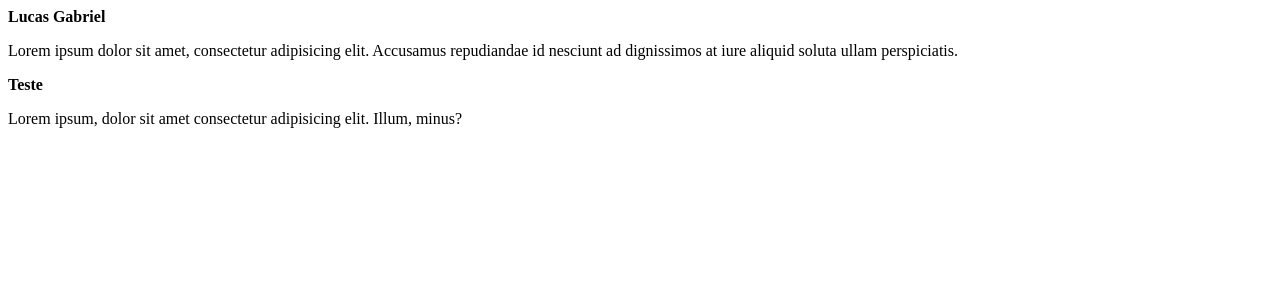
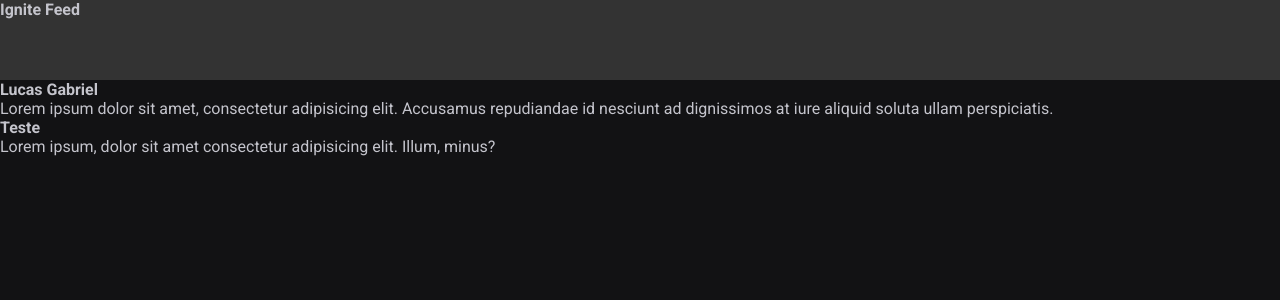
Before and after one commit to lwkas-gabriel/Projetos-e-Aulas---Rocketseat, a React (Vite) app in the folder ignite-reactjs-2022/01-fundamentos-reactjs/: page / in a window 1280 px wide. Shown: the top 300 px of the page. Built offline with nearby package versions, Linux system fonts and the light colour scheme.

Commit message:
inicio componente Header e css global

```diff
--- a/ignite-reactjs-2022/01-fundamentos-reactjs/index.html
+++ b/ignite-reactjs-2022/01-fundamentos-reactjs/index.html
@@ -2,8 +2,14 @@
 <html lang="en">
   <head>
     <meta charset="UTF-8" />
+
+    <link rel="preconnect" href="https://fonts.googleapis.com" />
+    <link rel="preconnect" href="https://fonts.gstatic.com" crossorigin />
+
     <link rel="icon" type="image/svg+xml" href="/src/favicon.svg" />
     <meta name="viewport" content="width=device-width, initial-scale=1.0" />
+
+    <link href="https://fonts.googleapis.com/css2?family=Roboto:wght@400;700&display=swap" rel="stylesheet" />
     <title>App Teste</title>
   </head>
   <body>
--- a/ignite-reactjs-2022/01-fundamentos-reactjs/src/App.jsx
+++ b/ignite-reactjs-2022/01-fundamentos-reactjs/src/App.jsx
@@ -1,9 +1,11 @@
-import { useState } from 'react'
-import { Post } from "./post"
+import { Header } from "./components/Header"
+import { Post } from "./Post"
+import "./global.css"
 
 export function App() {
   return (
     <div>
+      <Header />
       <Post
         author="Lucas Gabriel"
         content="Lorem ipsum dolor sit amet, consectetur adipisicing elit. Accusamus repudiandae id nesciunt ad dignissimos at iure aliquid soluta ullam perspiciatis."
--- /dev/null
+++ b/ignite-reactjs-2022/01-fundamentos-reactjs/src/components/Header.jsx
@@ -0,0 +1,11 @@
+//componentes sempre começam com letra maiuscula
+
+import styles from "./Header.module.css";
+
+export function Header(){
+    return (
+        <header className={styles.header}>
+            <strong>Ignite Feed</strong>
+        </header>
+    );
+}
--- /dev/null
+++ b/ignite-reactjs-2022/01-fundamentos-reactjs/src/components/Header.module.css
@@ -0,0 +1,4 @@
+.header {
+    background: #333;
+    height: 80px;
+}
--- /dev/null
+++ b/ignite-reactjs-2022/01-fundamentos-reactjs/src/global.css
@@ -0,0 +1,33 @@
+:root{
+    --white: #ffffff;
+    --gray-100: #e1e1e6;
+    --gray-300: #c4c4cc;
+    --gray-400: #8d8d89;
+    --gray-600: #323238;
+    --gray-700: #29292e;
+    --gray-800: #202024;
+    --gray-900: #121214;
+
+    --green-500: #00875f;
+}
+
+* {
+    margin: 0;
+    padding: 0;
+    box-sizing: border-box;
+}
+
+body{
+    background: var(--gray-900);
+    color: var(--gray-300);
+    -webkit-font-smoothing: antialiased;
+        /* aplica, em navegadores baseados em webkit (chrome, brave, etc), um maior detalhamento
+        usado se o sistema em questão usa fontes não padrão do sistema */
+}
+
+body, input, textarea, button{
+    font-family: "Roboto", sans-serif;
+    font-weight: 400;
+    font-size: 1rem;
+    /* 1 rem = 16px */
+}
```
